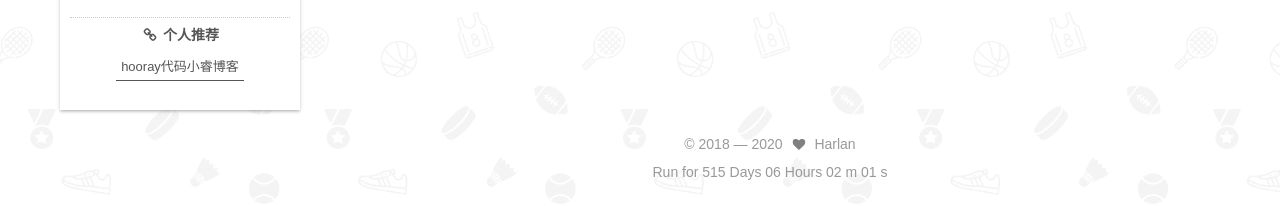
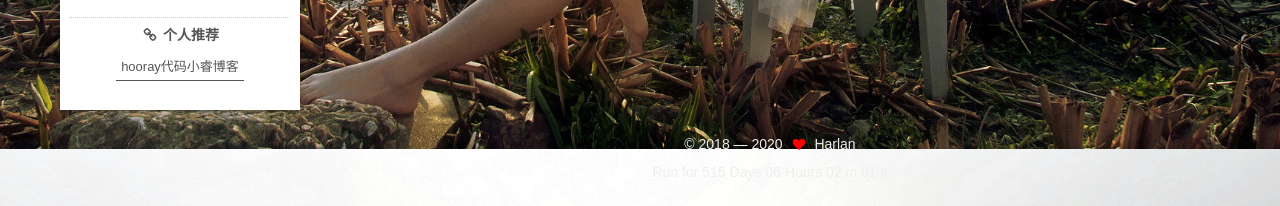
Before and after one commit to Harlan-zh/harlan-zh.github.io, a plain HTML site: page 404/index.html in a window 1280 px wide. Shown: the part 651-857 px from the top of the page. Drawn offline with Linux system fonts and the light colour scheme; some packages are replaced by stand-ins of ours; a script that the page names is missing.

Commit message:
Site updated: 2020-01-07 14:01:51

```diff
--- a/css/main.css
+++ b/css/main.css
@@ -1861,7 +1861,7 @@ img:hover {
   width: 4px;
   height: 4px;
   border-radius: 50%;
-  background: #de20ff;
+  background: #fff;
 }
 .links-of-blogroll {
   font-size: 13px;
@@ -1990,10 +1990,13 @@ img:hover {
 .footer-inner {
   text-align: center;
 }
+#animate {
+  animation: iconAnimate 1.33s ease-in-out infinite;
+}
 .with-love {
   display: inline-block;
   margin: 0 5px;
-  color: #808080;
+  color: red;
 }
 .powered-by,
 .theme-info {
@@ -3113,7 +3116,7 @@ ul.breadcrumb li+li:last-child {
   }
 }
 body {
-  background: url("/images/bg-img.png") no-repeat;
+  background: url("/images/bg_one.jpg") no-repeat;
   background-size: cover;
   background-attachment: fixed;
 }
@@ -3138,8 +3141,11 @@ code,
 pre {
   border: 1px solid #d6d6d6;
 }
-#animate {
-  animation: iconAnimate 1.33s ease-in-out infinite;
+.footer {
+  color: #eee;
+}
+.footer .with-love {
+  color: #f00;
 }
 body {
   font-family: 'Roboto Slab', 'Roboto Slab', "PingFang SC", "Microsoft YaHei", sans-serif !important;
```
Also changed, not shown: images/avatar1.jpg (deleted), images/avatar2.jpg (deleted), images/bg_one.jpg (added).
